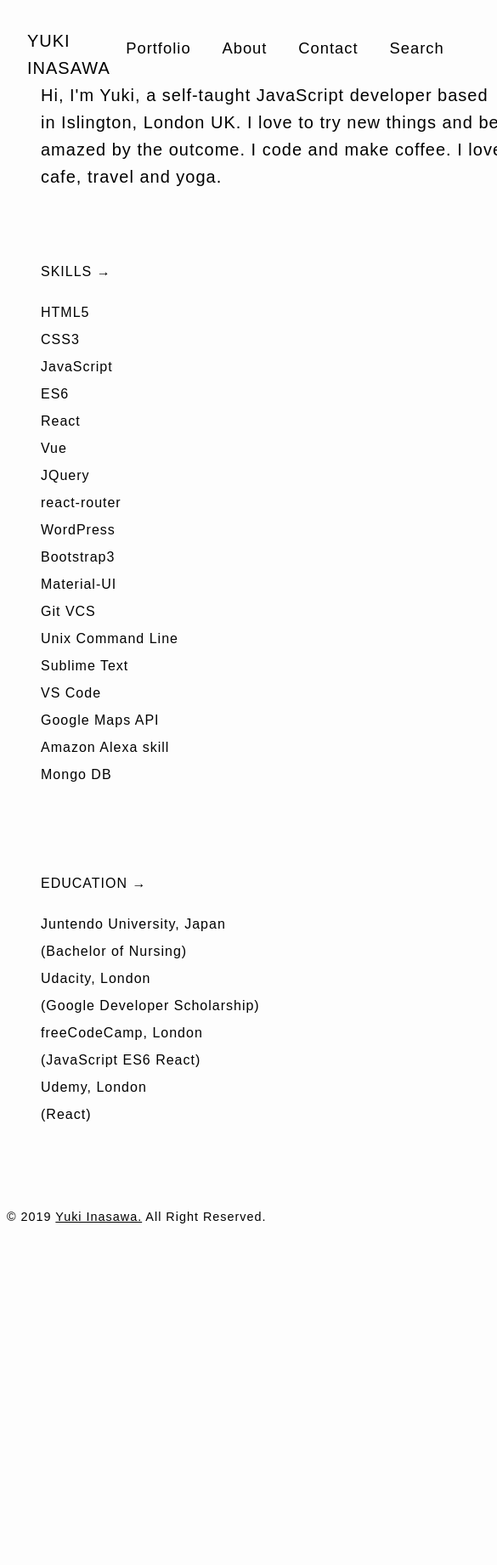
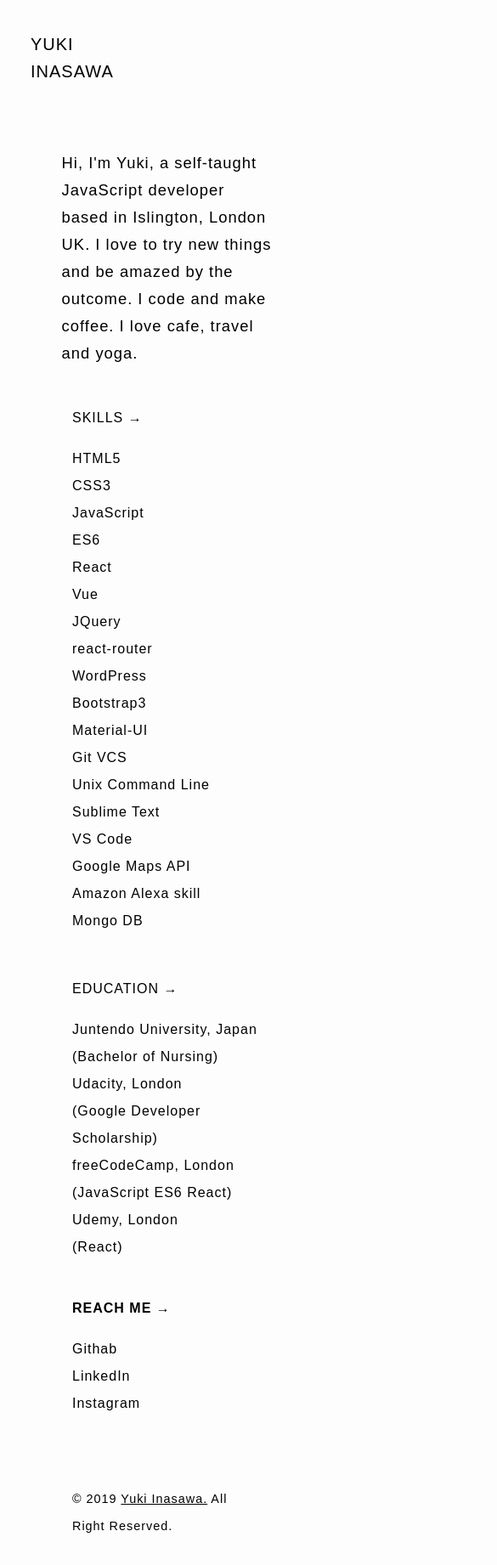
Before and after one commit to Yukichka/Yuki-app, a React (Create React App) app: page /about in a window 390 px wide. Shown: the top 1842 px of the page at 85% size, 585 px wide, since content can reach past the window. Before the commit the page ends 1544 px from the top, so only its background shows below. Built offline with nearby package versions, Linux system fonts and the light colour scheme.

Commit message:
CSS style WIP

```diff
--- a/src/App.css
+++ b/src/App.css
@@ -33,12 +33,30 @@ html {
     margin: 2em;
   }
 }
+@media (max-width: 500px) {
+  .header {
+    margin: 1em;
+  }
+}
 
 .header-title {
   text-decoration: none;
   font-size: 1.25em;
   color: inherit;
   text-transform: uppercase;
+}
+@media (max-width: 500px) {
+  .header-title {
+    font-size: 1.25em;
+    color: inherit;
+    text-transform: uppercase;
+    margin: 1em;
+  }
+}
+@media (max-width: 500px) {
+  .main-nav {
+    visibility: hidden;
+  }
 }
 .nav-list {
   list-style: none;
@@ -79,20 +97,18 @@ html {
 }
 /*-------------------home-------------------*/
 .home {
-  margin: 0 auto;
+  margin: 6em auto;
   width: 1000px;
+  font-size: 1em;
 }
 .home-content {
   font-size: 1.25em;
   width: 460px;
-  margin: 5em 0 3em 0;
+  margin: 5em 2em 3em 2em;
   text-align: left;
 }
-.home-projects {
-  float: left;
-}
 .each-project {
-  margin: 0 0 4.15em 0;
+  margin: 0 2em 4.15em 2em;
 }
 .each-project-img {
   width: 700px;
@@ -110,6 +126,31 @@ html {
   margin: 0;
   text-align: left;
 }
+.home-footer{
+  margin: 0 2em;
+}
+@media (max-width: 1100px) {
+  .home {
+    margin: 10em auto;
+    width: 700px;
+  }
+}
+@media (max-width: 500px) {
+  .home {
+    margin: 10em auto;
+    width: 300px;
+  }
+  .each-project-img {
+    width: 300px;
+    object-fit: cover;
+  }
+  .home-content{
+    width: 250px;
+    font-size: 1.15em;
+    text-align: left;
+    margin: 1.5em;
+  }
+}
 
 /*-------------------footer-------------------*/
 .footer {
@@ -124,11 +165,32 @@ html {
   width: 1000px;
   font-size: 1em;
 }
+@media (max-width: 1100px) {
+  .about {
+    margin: 11em auto;
+    width: 700px;
+  }
+}
+@media (max-width: 500px) {
+  .about {
+    margin: 11em auto;
+    width: 300px;
+  }
+}
+
 .about-header {
   font-size: 1.25em;
   width: 550px;
   text-align: left;
   margin: 2em;
+}
+@media (max-width: 500px) {
+  .about-header {
+    width: 250px;
+    font-size: 1.15em;
+    text-align: left;
+    margin: 1.5em;
+  }
 }
 .skill {
   text-transform: uppercase;
@@ -144,38 +206,100 @@ html {
   list-style-type: none;
   padding: 0;
 }
+.contact-me {
+  margin-top: 2.5em;
+  text-transform: uppercase;
+  font-weight: bold;
+}
+.contact-me-list {
+  list-style-type: none;
+  padding: 0;
+}
+.contact-me-link {
+  text-decoration: none;
+  color: inherit;
+}
+.contact-me-link:hover {
+  background-color: #d2ffe3;
+}
 .grid-skill {
-  padding: 2.5em;
+  padding: 1em 2.5em;
 }
 .grid-education {
-  padding: 2.5em;
+  padding: 1em 2.5em;
+}
+.about-footer {
+  padding: 1em 2.5em;
 }
 
 /*-------------------project-------------------*/
-.project{
-  margin: 6em auto;
-  width: 1500px;
+.project {
   font-size: 1em;
 }
-.project-title{
+.project-content{
+  width: 1000px;
+  margin: 6em auto;
+}
+.project-title {
   font-weight: bold;
 }
-.project-url{
-  color:inherit;
+.project-url {
+  color: inherit;
 }
 .web-container {
   flex-wrap: wrap;
-  margin:3em auto;
+  margin: 3em auto;
   text-align: center;
 }
 .mobile-container {
   flex-wrap: wrap;
-  margin:3em auto;
+  margin: 3em auto;
   text-align: center;
 }
 .web-img {
   margin: 1em;
 }
+@media (max-width: 500px) {
+  .web-img {
+    width:300px;
+  }
+}
 .mobile-img {
   margin: 1em;
 }
+@media (max-width: 500px) {
+  .mobile-img {
+    width:300px;
+  }
+}
+.back-link {
+  text-decoration: none;
+  color: inherit;
+}
+@media (max-width: 1100px) {
+  .project-content {
+    width: 600px;
+    font-size: 1.15em;
+    text-align: left;
+    margin:3em 4em;
+  }
+  .project {
+    margin: 10em auto;
+    }
+}
+@media (max-width: 500px) {
+  .project-content {
+    width: 250px;
+    font-size: 1em;
+    text-align: left;
+    margin: 1.25em;
+  }
+}
+.project-footer{
+  margin: 8em;
+}
+@media (max-width: 500px) {
+  .project-footer{
+    margin: 2.5em;
+  }
+}
--- a/src/components/About.js
+++ b/src/components/About.js
@@ -50,10 +50,45 @@ export class About extends React.Component {
               <li>Udemy, London</li>
               <li>(React)</li>
             </ul>
+            <div className="contact-me">Reach me →</div>
+            <ul className="contact-me-list">
+              <li>
+                <a
+                  href="https://github.com/Yukichka"
+                  target="_blank"
+                  rel="noopener noreferrer"
+                  className="contact-me-link"
+                >
+                  Githab
+                </a>
+              </li>
+              <li>
+                <a
+                  href="https://www.linkedin.com/in/yuki-inasawa-23175516a/"
+                  target="_blank"
+                  rel="noopener noreferrer"
+                  className="contact-me-link"
+                >
+                  LinkedIn
+                </a>
+              </li>
+              <li>
+                <a
+                  href="https://www.instagram.com/ukinnn/"
+                  target="_blank"
+                  rel="noopener noreferrer"
+                  className="contact-me-link"
+                >
+                  Instagram
+                </a>
+              </li>
+            </ul>
           </Grid>
         </Grid>
-        <br/>
-        <Footer />
+        <br />
+        <div className="about-footer">
+          <Footer />
+        </div>
       </div>
     );
   }
--- a/src/components/Contact.js
+++ b/src/components/Contact.js
@@ -1,7 +1,6 @@
 import React from "react";
 import { Header } from "./Header";
 import { Footer } from "./Footer";
-import Grid from "@material-ui/core/Grid";
 
 
 export class Contact extends React.Component {
--- a/src/components/Header.js
+++ b/src/components/Header.js
@@ -20,11 +20,11 @@ export class Header extends React.Component {
                 About
               </Link>
             </li>
-            <li className="nav-list-item">
+            {/* <li className="nav-list-item">
               <Link to="/contact" className="nav-link">
                 Contact
               </Link>
-            </li>
+            </li> */}
             <li className="nav-list-item">
               <a href="#" className="nav-link">
                 Search
--- a/src/components/Home.js
+++ b/src/components/Home.js
@@ -44,7 +44,9 @@ export class Home extends React.Component {
             </div>
           ))}
         </div>
+        <div className="home-footer">
         <Footer />
+        </div>
       </div>
     );
   }
--- a/src/components/Project.js
+++ b/src/components/Project.js
@@ -3,24 +3,42 @@ import { Header } from "./Header";
 import { Footer } from "./Footer";
 import { allProjects } from "./Dataset";
 import { useParams } from "react-router-dom";
-import Grid from "@material-ui/core/Grid";
+import { Link } from "react-router-dom";
 
 export function Project() {
   let { projectName } = useParams();
   const projectInfo = allProjects.find(project => project.name === projectName);
-  console.log(projectInfo);
+  // console.log(projectInfo);
 
   return (
     <div className="project">
       <Header />
-      <div className="project-title">{`${projectInfo.name}`}</div>
-      <div>Tech:{`${projectInfo.tech}`}</div>
-      <div>Style:{`${projectInfo.style}`}</div>
-      <div>URL:<a href={`${projectInfo.url}`} target="_blank" className="project-url">{`${projectInfo.url}`}</a></div>
-      <a href={`${projectInfo.github}`} target="_blank">
-        <img src="/imgs/github.png" alt=""/>
-      </a>
-
+      <div className="project-content">
+        <div className="project-title">{`${projectInfo.name}`}</div>
+        <div>Tech:{`${projectInfo.tech}`}</div>
+        <div>Style:{`${projectInfo.style}`}</div>
+        <div>
+          URL:
+          <a
+            href={`${projectInfo.url}`}
+            target="_blank"
+            rel="noopener noreferrer"
+            className="project-url"
+          >{`${projectInfo.url}`}</a>
+        </div>
+        <a
+          href={`${projectInfo.github}`}
+          target="_blank"
+          rel="noopener noreferrer"
+        >
+          <img src="/imgs/github.png" alt="" />
+        </a>
+        <div>
+          <Link to="/" className="back-link">
+            ← Back
+          </Link>
+        </div>
+      </div>
       <div className="web-container">
         <div>Web</div>
         <p class="line">&nbsp;</p>
@@ -51,7 +69,9 @@ export function Project() {
           />
         </div>
       </div>
+      <div className="project-footer">
       <Footer />
+  </div>
     </div>
   );
 }
```
